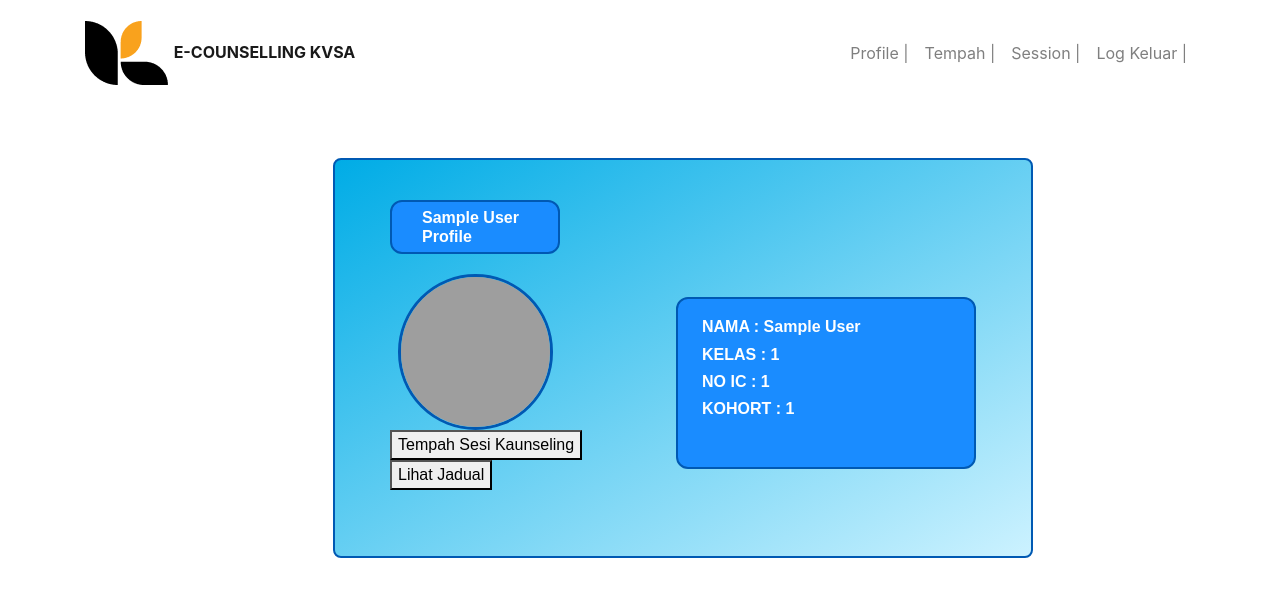
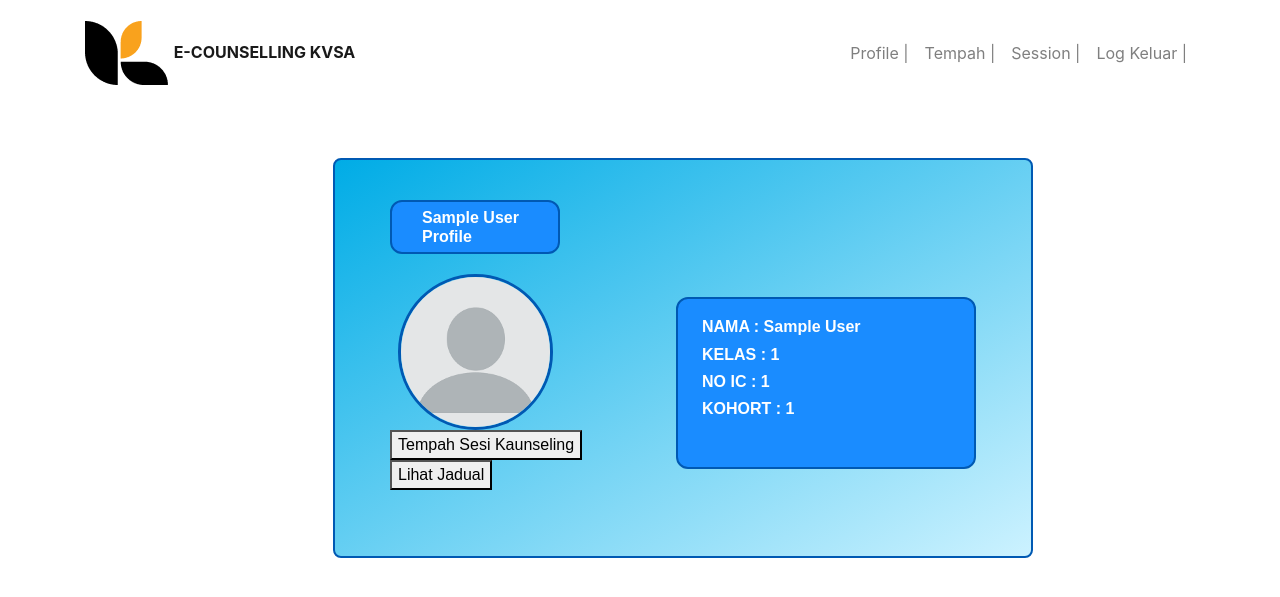
Before and after one commit to Kumpulan1-AIQF/e-CounsellingKVSA, a PHP site: page /studentProfile.php in a window 1280 px wide. Shown: the top 597 px of the page. Run offline with PHP 8.4, Linux system fonts and the light colour scheme; the visitor is signed in with stand-in values (Sample User, id 1); grey boxes are pictures that could not be loaded.

Commit message:
Update studentprofile.php

```diff
--- a/studentprofile.php
+++ b/studentprofile.php
@@ -117,7 +117,7 @@ session_start();
 
     <div class="mborder">
         <h6 class="title"><?php echo $_SESSION['Fullname'];?> Profile</h6>
-        <img class="student" src="img/profile.png">
+        <img class="student" src="img/profilepic.png">
         <content class="info">
             <h6 class="font">NAMA : <?php echo $_SESSION['Fullname'];?></h6>
             <h6 class="font">KELAS : <?php echo $_SESSION['Kelas'];?></h6>
```
